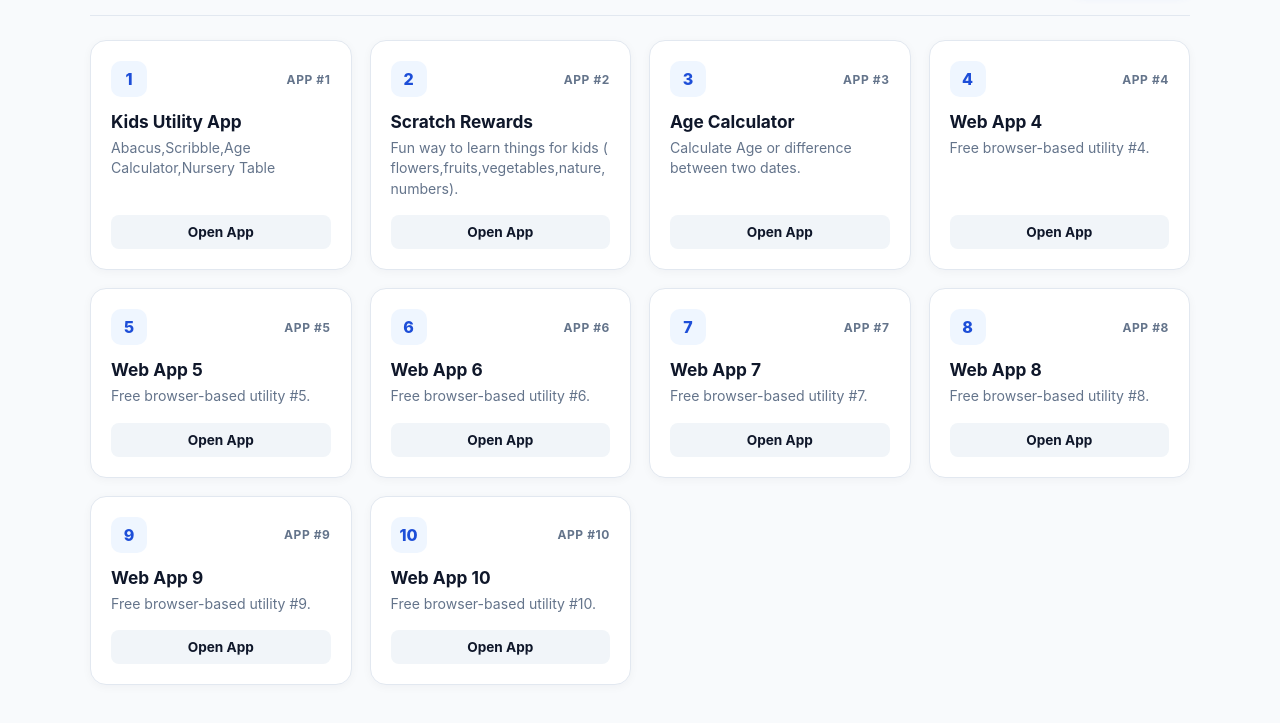
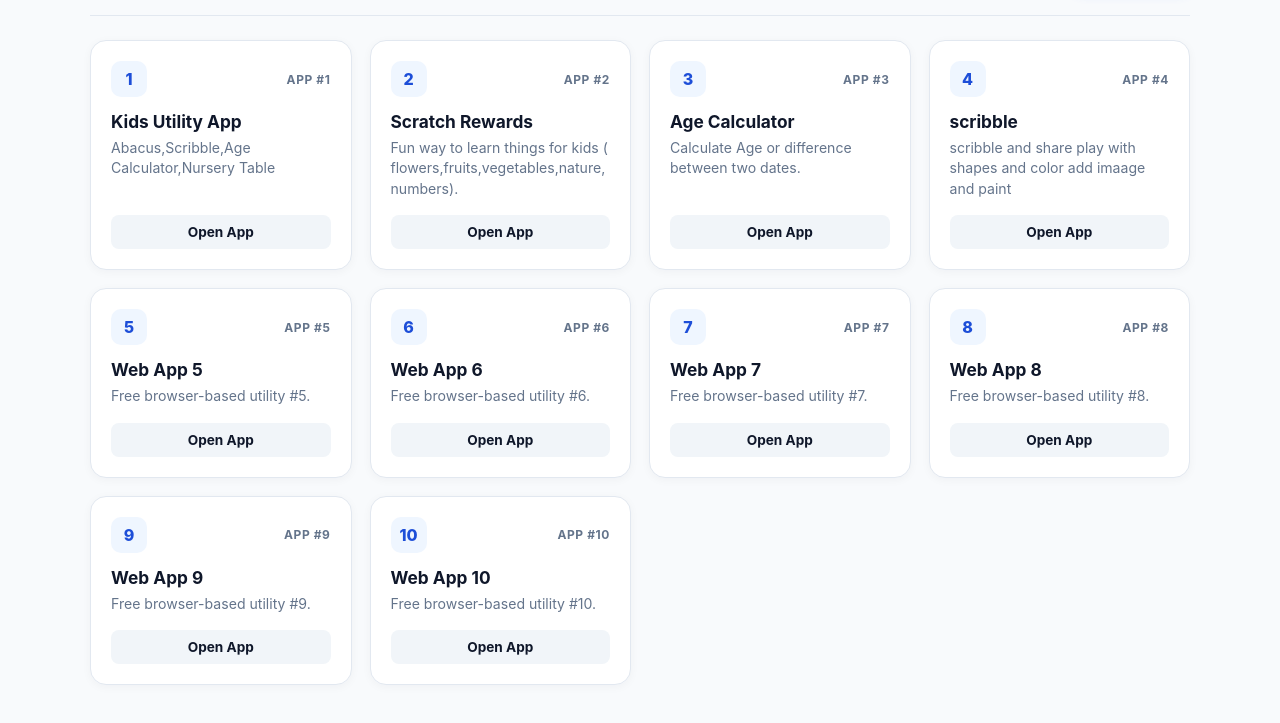
Before and after one commit to samhita2023/freewebapps, a plain HTML site: page index.html in a window 1280 px wide. Shown: the part 83-806 px from the top of the page. Drawn offline with Linux system fonts and the light colour scheme.

Commit message:
Update index.html

```diff
--- a/index.html
+++ b/index.html
@@ -441,10 +441,10 @@
               </button>
             </div>
           </div>
-          <h2 class="card-title">Web App 4</h2>
-          <p class="card-desc">Free browser-based utility #4.</p>
+          <h2 class="card-title">scribble</h2>
+          <p class="card-desc">scribble and share play with shapes and color add imaage and paint</p>
         </div>
-        <a class="card-link" href="#">
+        <a class="card-link" href="https://samhita2023.github.io/freewebapps/scribble.html" target="_blank" rel="noopener">
           Open App
         </a>
       </article>
```
